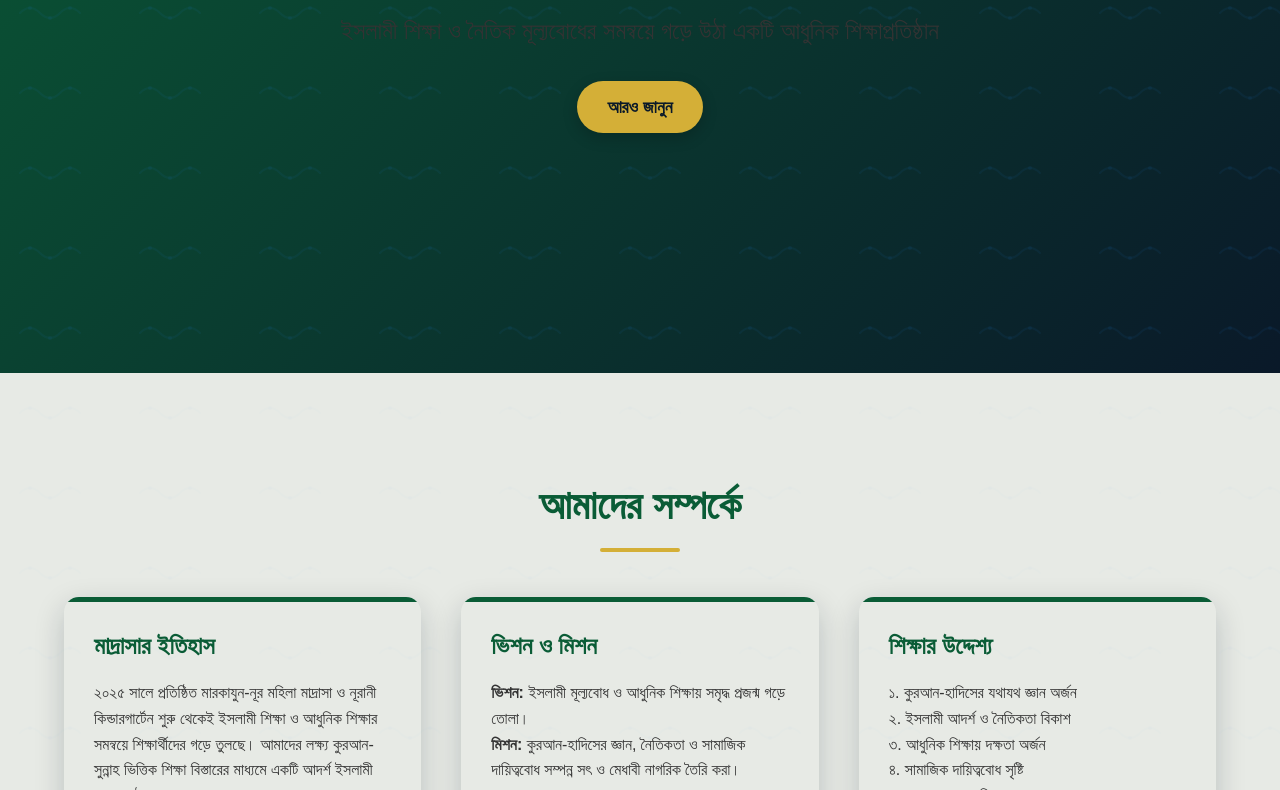
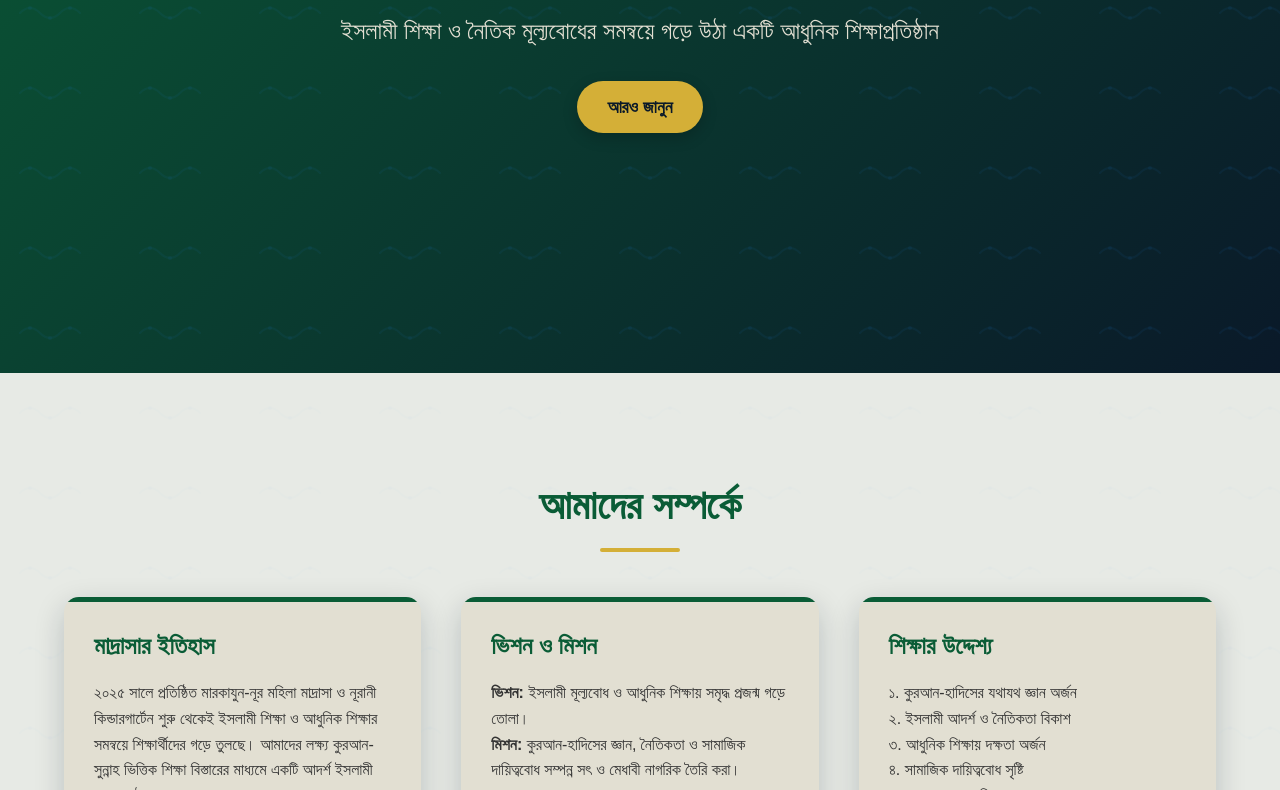
Before and after one commit to moinuddin-25/markazun-nur-madrasah-, a plain HTML site: page index.html in a window 1280 px wide. Shown: the part 427-1217 px from the top of the page. Drawn offline with Linux system fonts and the light colour scheme.

Commit message:
Update style.css

```diff
--- a/assets/css/style.css
+++ b/assets/css/style.css
@@ -3,7 +3,7 @@
             --light-green: #1a7d4c;
             --gold: #d4af37;
             --light-gold: #f4e4a9;
-            --white: #fffff;
+            --white: #E2DFD2;
             --off-white: #E7EAE5;
             --dark-bg: #0a1929;
             --shadow: rgba(10, 25, 41, 0.2);
```
